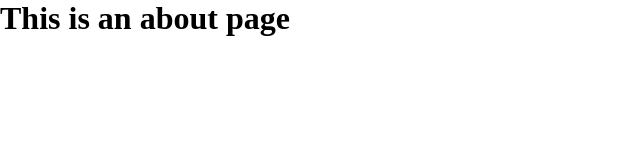
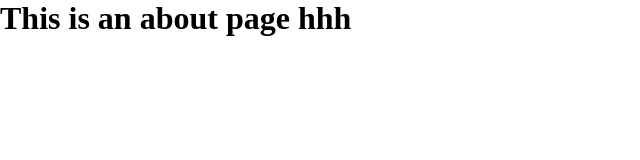
Before and after one commit to BIGDragon962464/insurance, a Vue app in the folder vue/: page /about in a window 1280 px wide. Shown: the top 160 px of the page, without its empty margins (0-640 px from the left). Built offline with nearby package versions, Linux system fonts and the light colour scheme.

Commit message:
测试修改

```diff
--- a/vue/src/views/About.vue
+++ b/vue/src/views/About.vue
@@ -1,5 +1,5 @@
 <template>
   <div class="about">
-    <h1>This is an about page</h1>
+    <h1>This is an about page hhh</h1>
   </div>
 </template>
```
